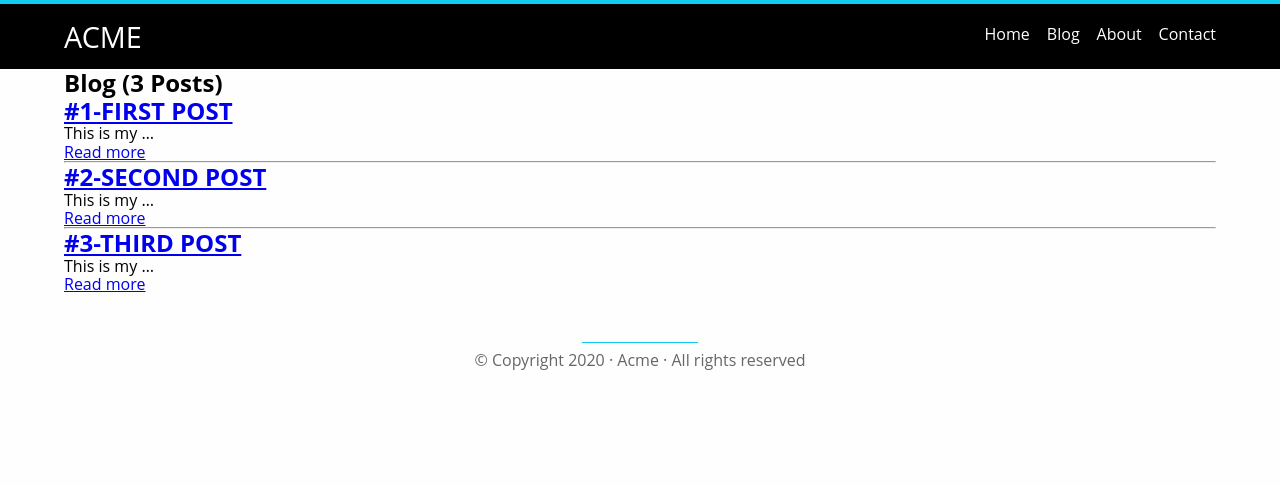
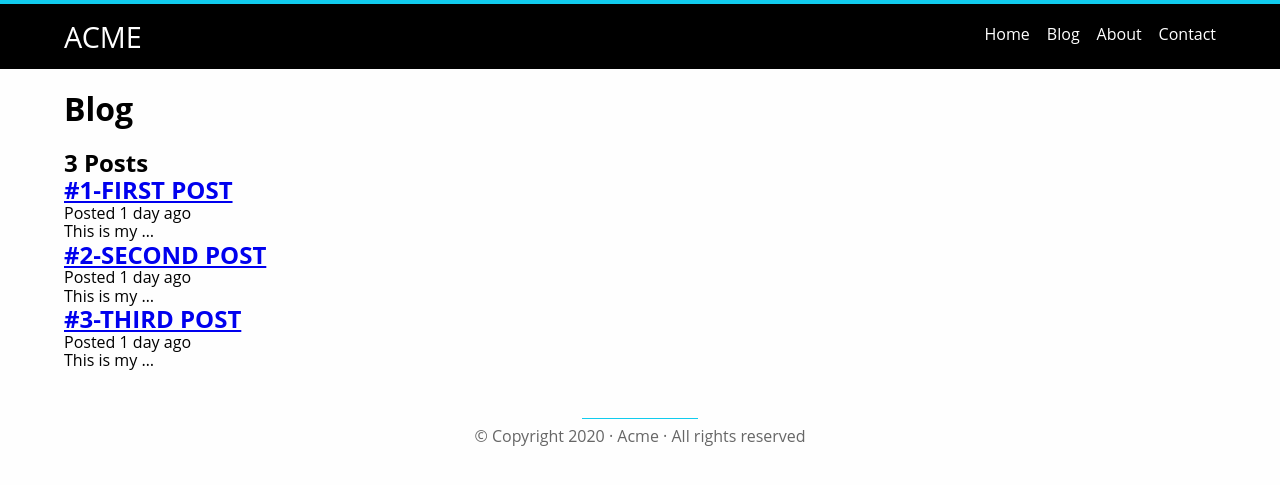
Before and after one commit to johnkeychishugi/acme, a Django app: page /blog/ in a window 1280 px wide. Shown: the top 485 px of the page. Run offline with Django 3.2, Linux system fonts and the light colour scheme; data comes from the database, SQL or seed files in the repository.

Commit message:
ft-index-blog-base-layout

```diff
--- a/blog/templates/blog/index.html
+++ b/blog/templates/blog/index.html
@@ -1,19 +1,20 @@
-{% extends 'layouts/base.html' %}
+{% extends 'blog/base.html' %}
 
 {% block title %}Blog{% endblock %}
 
-{% block content %}
-    <h2>Blog ({{ posts|length }} Posts)</h2>
+{% block body %}
+    <h2>{{ posts|length }} Posts</h2>
     <ul>
         {% for post in posts  %}
             <article>
-                <h2><a href="{% url 'blog:show' post.id %}">#{{ post.id }}-{{ post.title|upper }}</a></h2>
-                <p>{{ post.body|truncatewords:3 }}</p>
-                <p><a href="{% url 'blog:show' post.id %}">Read more</a></p>
+                <h2 class="title">
+                    <a href="{% url 'blog:show' post.id %}">#{{ post.id }}-{{ post.title|upper }}</a>
+                </h2>
+                <p class="time">
+                    <time datetime="{{ post.created_at|date:'Y-m-d' }}">Posted  {{ post.created_at|timesince }} ago</time>
+                </p>
+                <p class="content">{{ post.body|truncatewords:3 }}</p>
             </article>
-            {% if not forloop.last %}
-            <hr>
-            {% endif %}
         {% empty %}
             <p>Sorry, no post available</p>
         {% endfor %}
```
